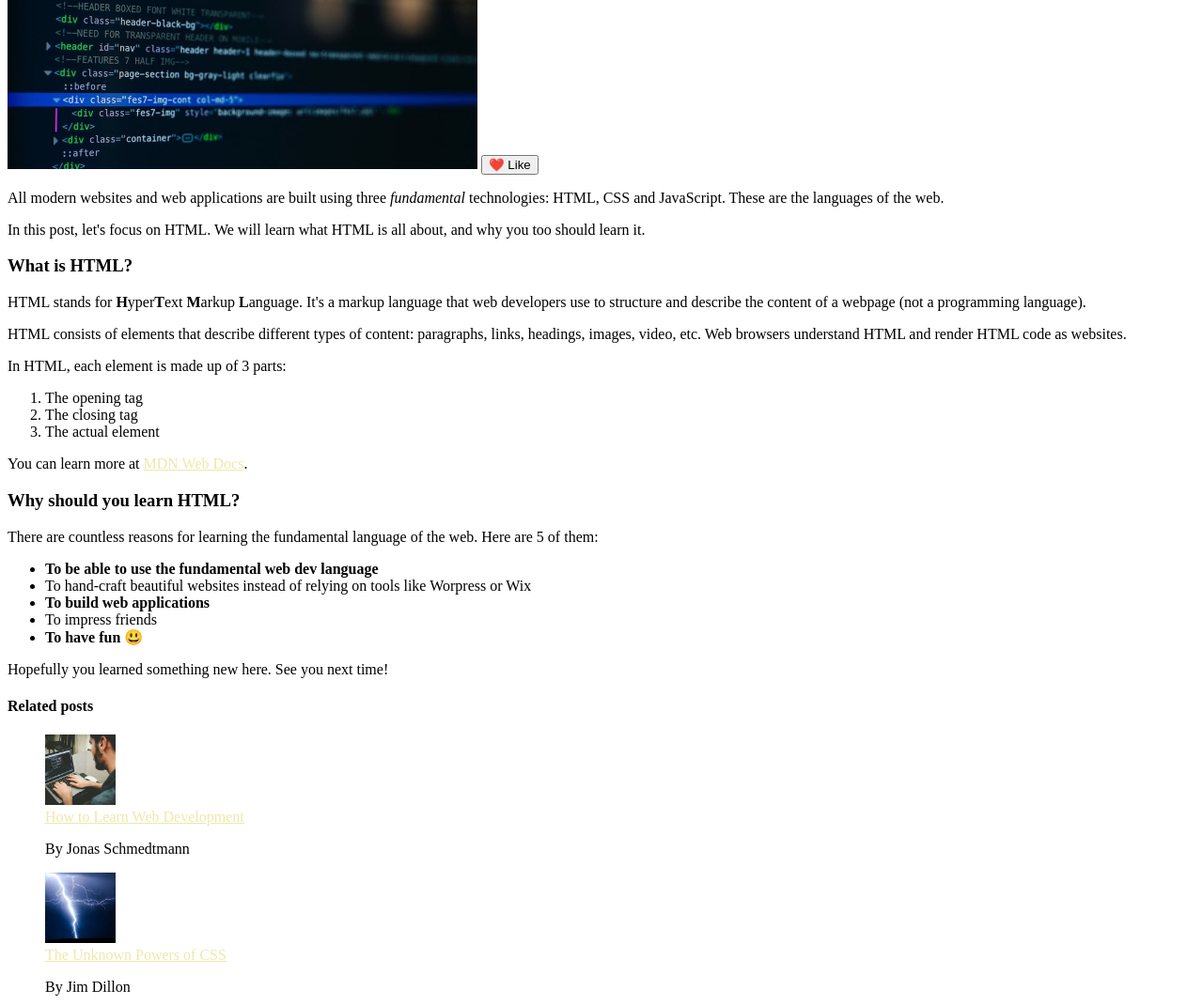
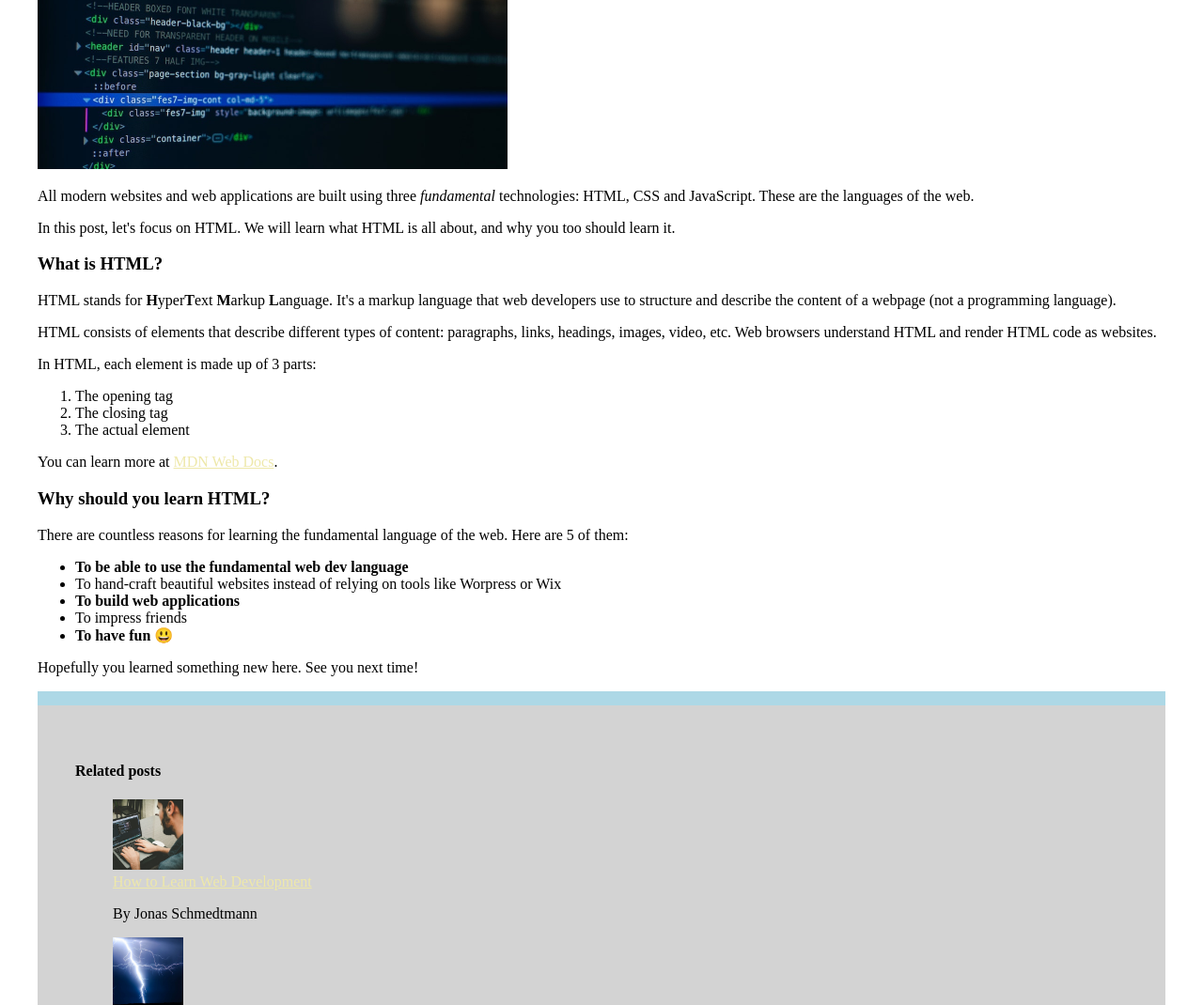
Before and after one commit to CRHS-CMP621A/css-with-laura-jones-storm5177337, a plain HTML site: page index.html in a window 1280 px wide. Shown: the part 290-1360 px from the top of the page at 94% size. Drawn offline with Linux system fonts and the light colour scheme.

Commit message:
Layouts organized

```diff
--- a/style.css
+++ b/style.css
@@ -25,3 +25,24 @@ a:hover {
 a:active {
     color: rebeccapurple;
 }
+
+aside {
+    background-color: lightgray;
+    padding: 40px;
+    border-top: 15px solid lightblue;
+    border-bottom: 15px solid lightblue
+}
+
+.container {
+    width: 1200px;
+    margin: 0 auto;
+}
+
+button {
+    font-size: 20px;
+    padding: 10px;
+    cursor: pointer;
+    position: absolute;
+    top: 17px;
+    right: 17px;
+}
```
Also changed, not shown: flexbox.html (renamed from Extra Files/flexbox.html, +11 -1 lines).
